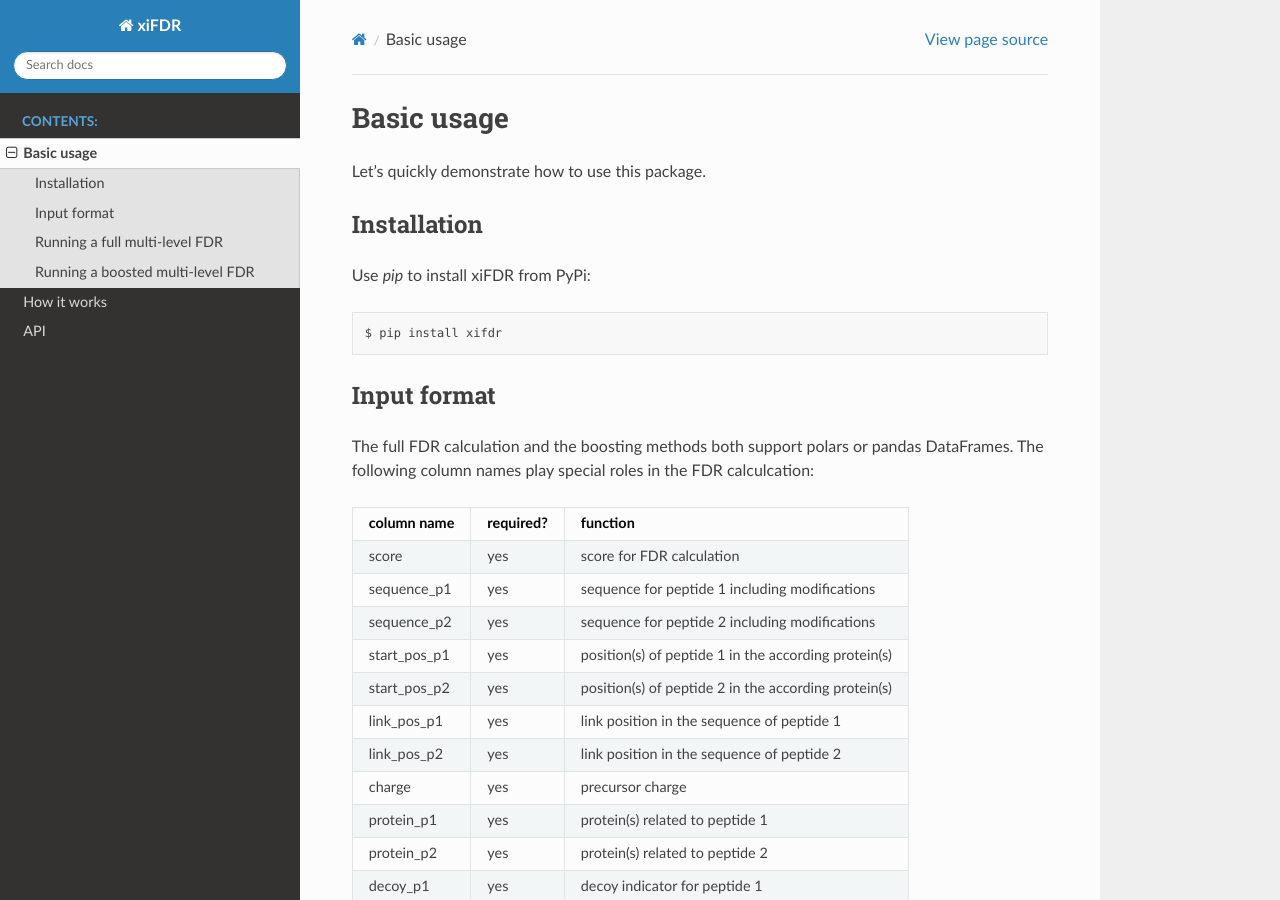
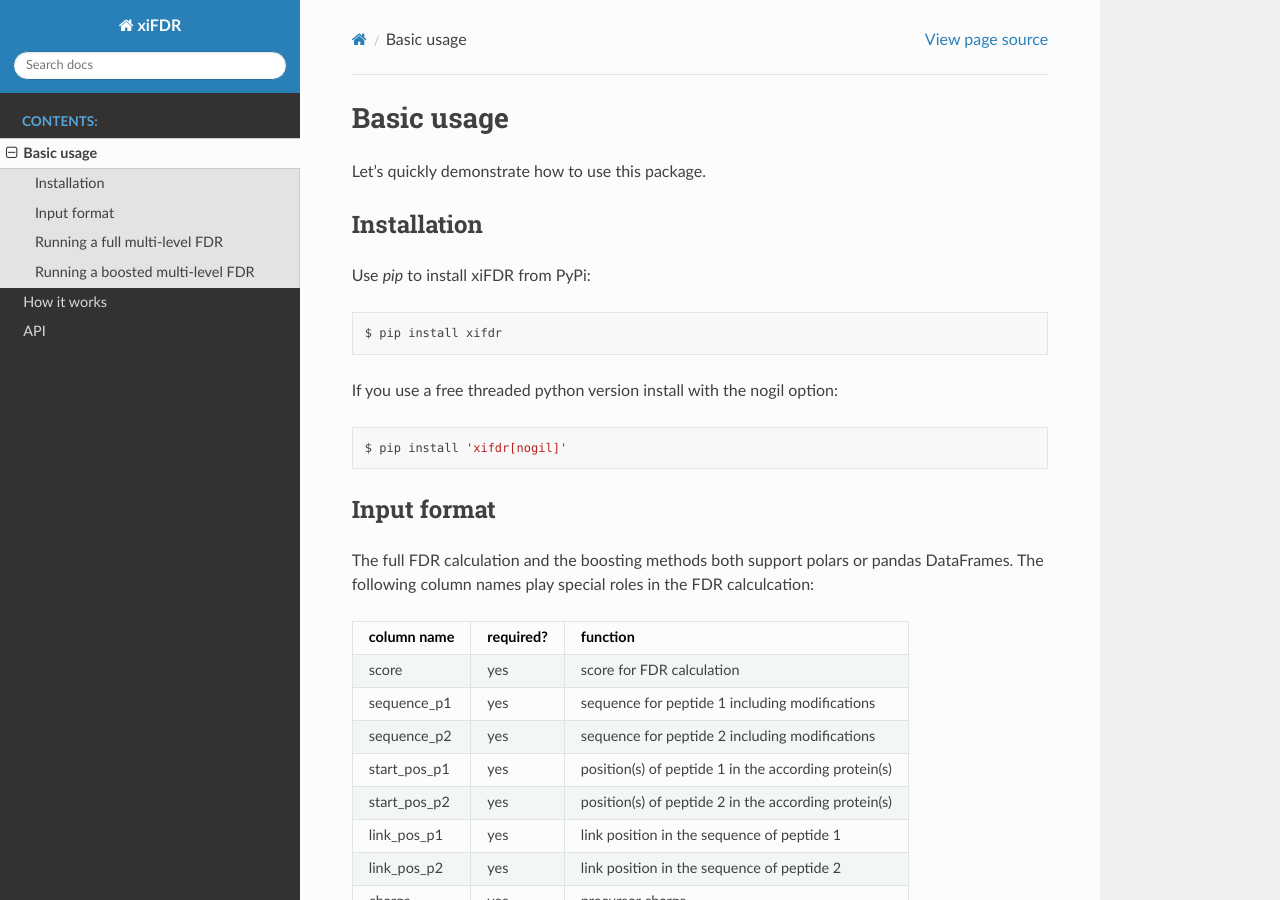
Before and after one commit to Rappsilber-Laboratory/xiFDR-py, a Sphinx documentation site: the page built from docs/basic_usage.rst, in a window 1280 px wide and 900 px high. Built offline with Sphinx 7.4.7 and the Read the Docs theme 3.1.0, drawn with Linux system fonts in a browser that asks for light colours; the version number could not be read and is left out.

Commit message:
add nogil option

```diff
--- a/docs/basic_usage.rst
+++ b/docs/basic_usage.rst
@@ -11,6 +11,12 @@ Use `pip` to install xiFDR from PyPi:
 .. code-block:: shell
 
     $ pip install xifdr
+
+If you use a free threaded python version install with the nogil option:
+
+.. code-block:: shell
+
+    $ pip install 'xifdr[nogil]'
 
 Input format
 ------------
```
